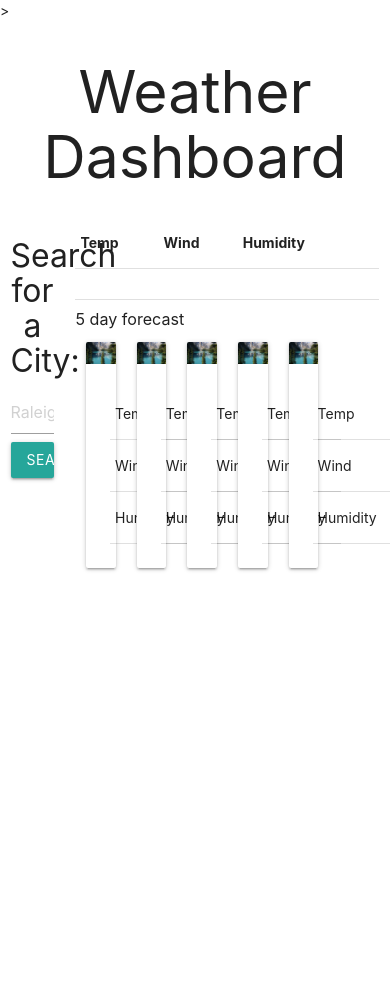
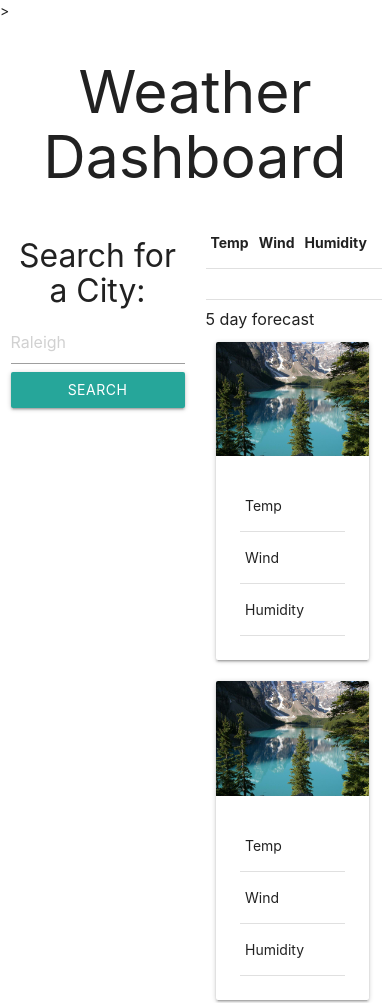
Before and after one commit to likearollinson/weather-dashboard, a plain HTML site: page index.html in a window 390 px wide. Shown: the top 1003 px of the page. Before the commit the page ends 844 px from the top, so only its background shows below. Drawn offline with nearby package versions, Linux system fonts and the light colour scheme.

Commit message:
update css to optimize for mobile

```diff
--- a/index.html
+++ b/index.html
@@ -17,7 +17,7 @@
     </header>
     <main id="mainContainer">
         <div class="row">
-            <div class="col s2">
+            <div class="col s6 m6 l2 xl2">
                 <h4 class="center-align">Search for a City:</h4>
                 <input type="text" class="form-input w-100" id="citySearch" name="citySearch" placeholder="Raleigh" />
                 <button class="waves-effect waves-light btn" id="searchBtn">
@@ -26,7 +26,7 @@
             </div>
 
             <h3 id="cityDate"></h3>
-            <div class="col s10">
+            <div class="col s6 m6 l10 xl10">
                 <table>
                     <thead>
                         <tr>
@@ -47,7 +47,7 @@
                     </tbody>
                 </table>
                 <h6>5 day forecast</h6>
-                <div class="col s2">
+                <div class="col s12 m12 l2 xl2">
                     <div class="card">
                         <div class="card-image" id="dayOneCard">
                             <img src="assets/images/sample-1.jpg">
@@ -73,7 +73,7 @@
                         </div>
                     </div>
                 </div>
-                <div class="col s2">
+                <div class="col s12 m12 l2 xl2">
                     <div class="card">
                         <div class="card-image" id="dayTwoCard">
                             <img src="assets/images/sample-1.jpg">
@@ -99,7 +99,7 @@
                         </div>
                     </div>
                 </div>
-                <div class="col s2">
+                <div class="col s12 m12 l2 xl2">
                     <div class="card">
                         <div class="card-image" id="dayThreeCard">
                             <img src="assets/images/sample-1.jpg">
@@ -125,7 +125,7 @@
                         </div>
                     </div>
                 </div>
-                <div class="col s2">
+                <div class="col s12 m12 l2 xl2">
                     <div class="card">
                         <div class="card-image" id="dayFourCard">
                             <img src="assets/images/sample-1.jpg">
@@ -151,7 +151,7 @@
                         </div>
                     </div>
                 </div>
-                <div class="col s2">
+                <div class="col s12 m12 l2 xl2">
                     <div class="card">
                         <div class="card-image" id="dayFiveCard">
                             <img src="assets/images/sample-1.jpg">
```
